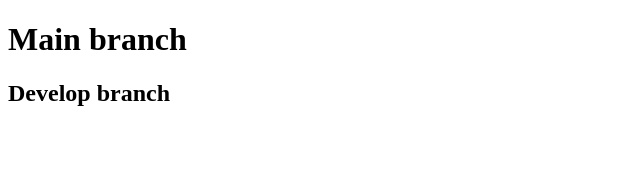
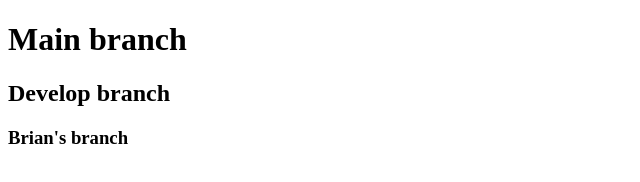
Before and after one commit to brianphan94/blueBadgeServer, a plain HTML site: page index.html in a window 1280 px wide. Shown: the whole page, without its empty margins (0-640 px from the left). Drawn offline with Linux system fonts and the light colour scheme.

Commit message:
brian branch

```diff
--- a/index.html
+++ b/index.html
@@ -9,5 +9,6 @@
 <body>
     <h1>Main branch</h1>
     <h2>Develop branch</h2>
+    <h3>Brian's branch</h3>
 </body>
 </html>
```
